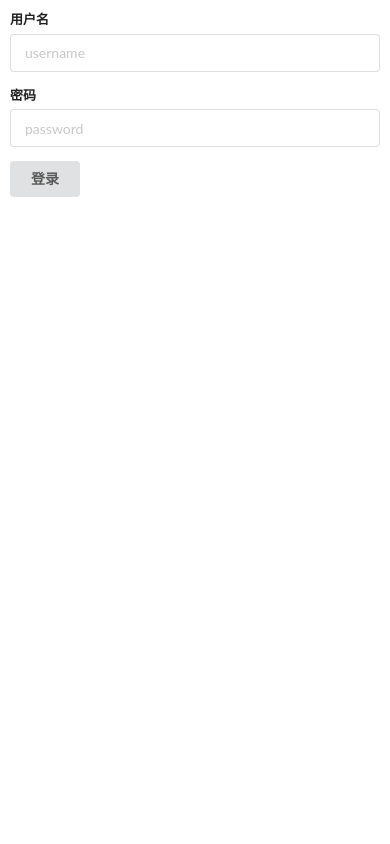
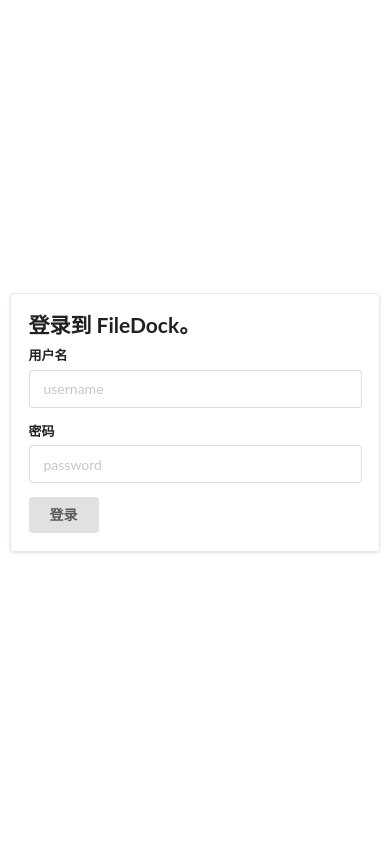
Before and after one commit to yzh-yzxgg/FileDock, a Flask app: page /login in a window 390 px wide. Run offline with Flask 3, Linux system fonts and the light colour scheme; parts of the project's set-up code (start-up, migrations or seed data) failed here and were passed over; some web fonts are replaced.

Commit message:
feat: Remake login page

```diff
--- a/templates/login.html
+++ b/templates/login.html
@@ -4,7 +4,10 @@
     {% include 'head.html' %}
 </head>
 <body>
-<div class="ui form">
+<div class="flex justify-center items-center h-full">
+    <div class="border shadow rounded w-full md:w-1/2 lg:w-1/3">
+        <div class="ui form p-5">
+            <h2 class="text-2xl font-bold mb-2">登录到 FileDock。</h2>
             <div class="field">
                 <label>用户名</label>
                 <input id="username" placeholder="username" type="text"/>
@@ -14,9 +17,15 @@
                 <input id="password" placeholder="password" type="password"/>
             </div>
             <button class="ui button">登录</button>
+            <div class="ui negative message transition hidden">
+                <div class="header" id="message"></div>
+            </div>
+        </div>
+    </div>
 </div>
 <script>
     $('button.ui.button')[0].addEventListener("click", function () {
+        $(".ui.negative.message").addClass("hidden");
         username = $("#username")[0].value;
         password = $("#password")[0].value;
 
@@ -37,7 +46,8 @@
                 $.cookie("session_id", response.data.session_id, {expires: 365});
                 window.location.href = "/";
             } else {
-                alert("账号或密码错误");
+                $("#message")[0].innerText = "用户名或密码错误。"
+                $(".ui.negative.message").removeClass("hidden");
             }
         });
     });
```
Lines whose indentation alone changed are shown as unchanged.
